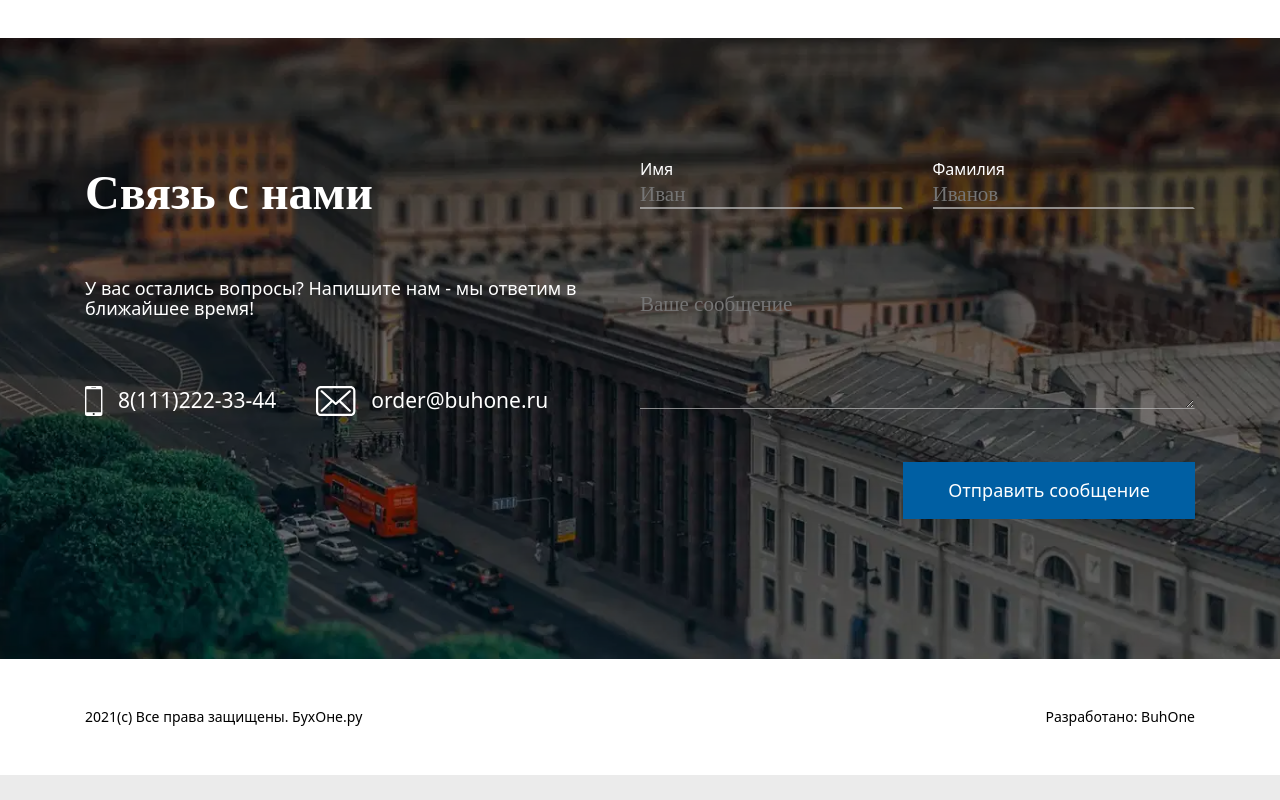
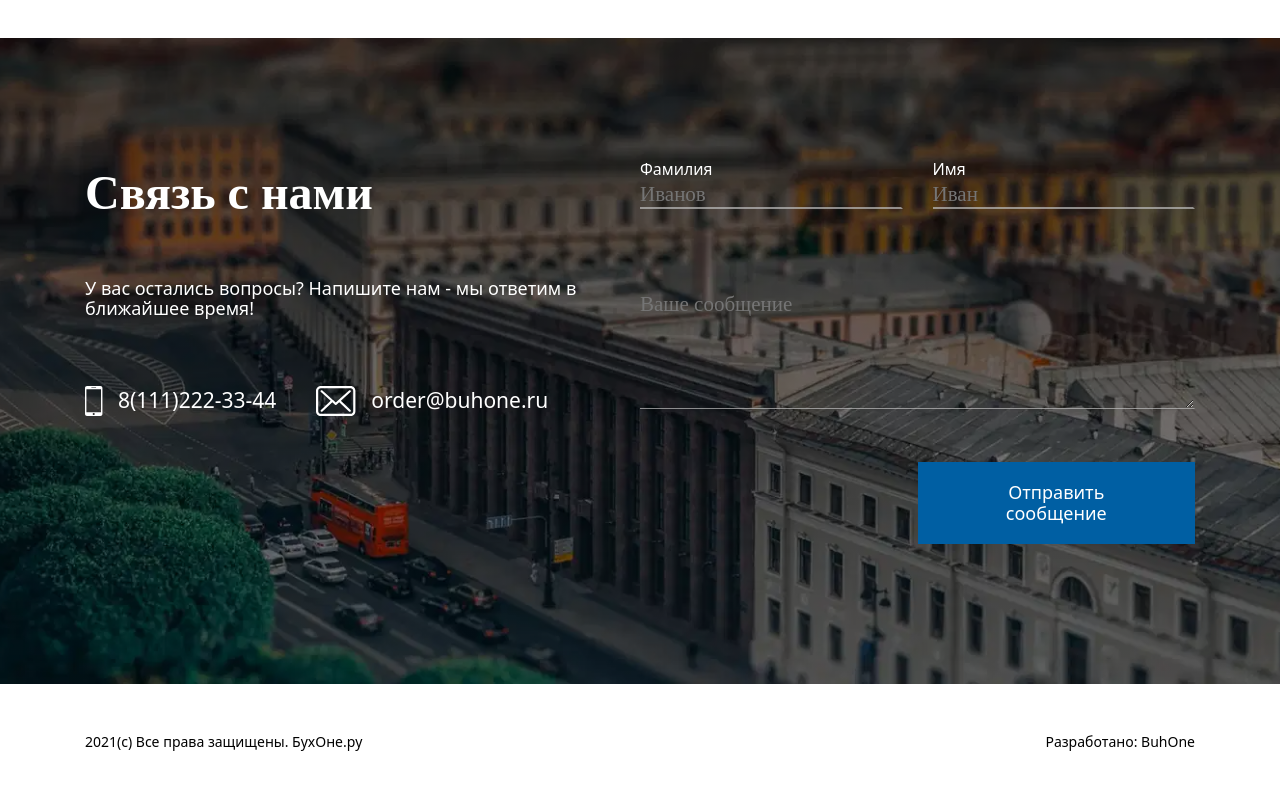
Before and after one commit to RustamAbykeev/buhone_template, a plain HTML site: page index.html in a window 1280 px wide. Shown: the part 4425-5225 px from the top of the page. Before the commit the page ends 5200 px from the top, so only its background shows below. Drawn offline with nearby package versions, Linux system fonts and the light colour scheme; a web font is replaced by a local one.

Commit message:
Fixed form behaviout at footer

```diff
--- a/css/style.css
+++ b/css/style.css
@@ -991,7 +991,8 @@ justify-content: space-between;
   /* width:100%; */
   width: 50%;
   display: flex;
-  flex-flow: row-reverse wrap;
+  flex-flow: row wrap;
+  justify-content: flex-end;
   row-gap: 50px;
   column-gap: 30px;
 }
@@ -1042,11 +1043,6 @@ justify-content: space-between;
   padding: 20px 40px;
 }
 
-.form-btn {
-  display: flex;
-  justify-content: flex-end;
-}
-
 .message-text {
   max-width: 100%;
   height: 120px;
--- a/index.html
+++ b/index.html
@@ -334,8 +334,7 @@
             <div class="message">
               <textarea class="input-field message-text" name="" placeholder="Ваше сообщение"></textarea>
             </div>
-            <div class="form-btn">
-              <button type="button" class="btn">Отправить сообщение</button></div>
+              <button type="button" class="btn">Отправить сообщение</button>
           </form>
     </div>
   </footer>
```
